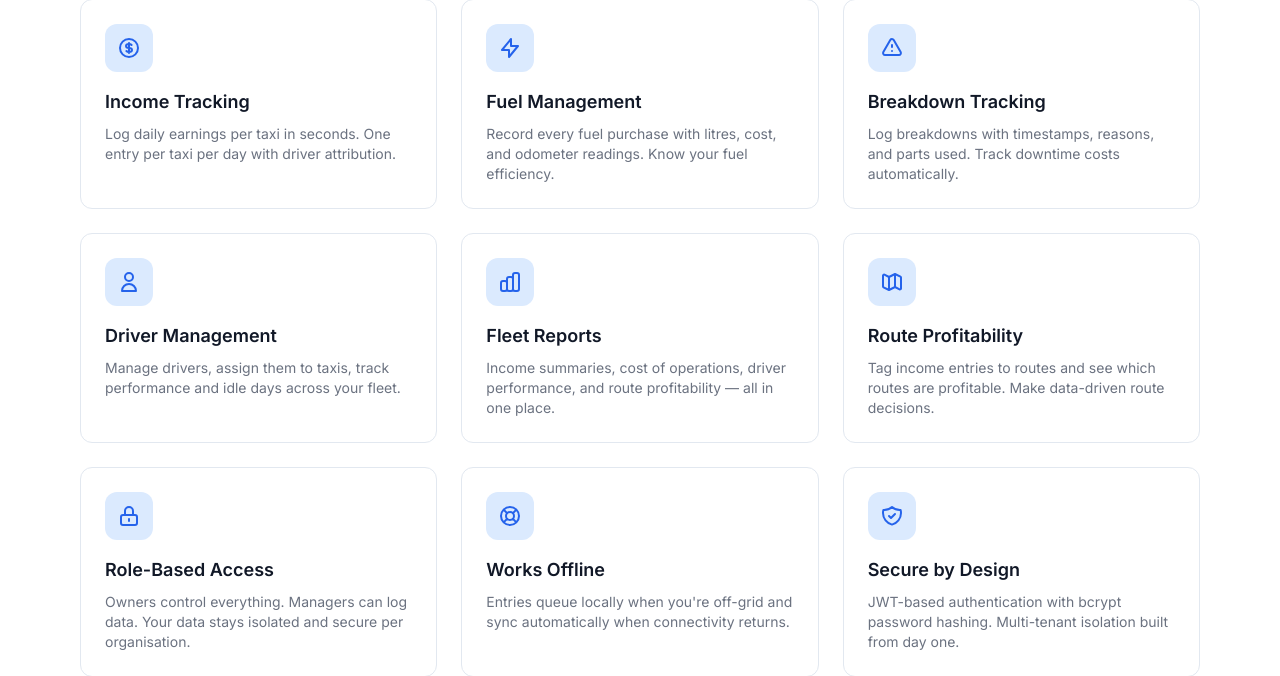
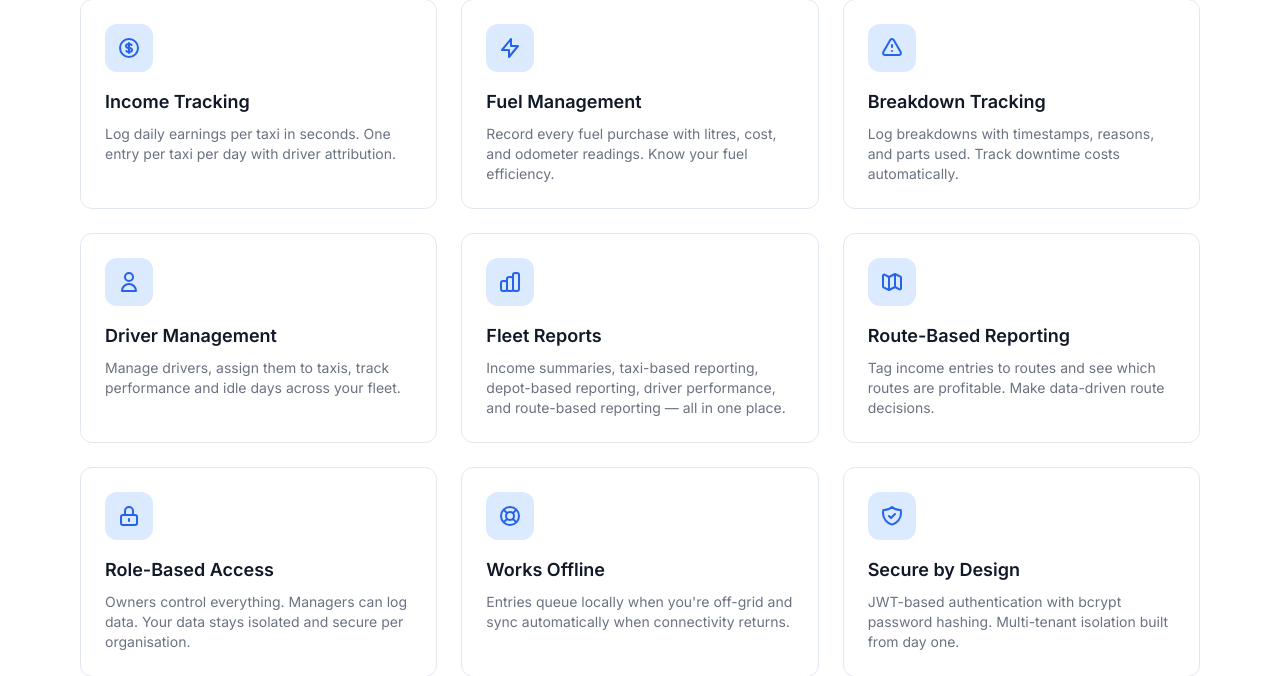
Before and after one commit to za-fleet-management/taxi-ops, a FastAPI app: page /features in a window 1280 px wide. Shown: the part 345-1021 px from the top of the page. Run offline with FastAPI, Linux system fonts and the light colour scheme; some libraries are stand-ins or nearby versions.

```diff
--- a/app/templates/base.html
+++ b/app/templates/base.html
@@ -131,6 +131,9 @@
       </a>
       <div class="ml-4 space-y-1">
         <a href="/reports/executive-summary" class="sidebar-link text-sm {% if request.url.path == '/reports/executive-summary' %}active{% endif %}">Executive Summary</a>
+        <a href="/reports/taxi-profitability" class="sidebar-link text-sm {% if request.url.path == '/reports/taxi-profitability' %}active{% endif %}">Taxi-Based Reporting</a>
+        <a href="/reports/route-profitability" class="sidebar-link text-sm {% if request.url.path == '/reports/route-profitability' %}active{% endif %}">Route-Based Reporting</a>
+        <a href="/reports/depot-costs" class="sidebar-link text-sm {% if request.url.path == '/reports/depot-costs' %}active{% endif %}">Depot-Based Reporting</a>
         <a href="/reports/fixed-vs-variable" class="sidebar-link text-sm {% if request.url.path == '/reports/fixed-vs-variable' %}active{% endif %}">Cost Analysis</a>
         <a href="/reports/revenue-by-period" class="sidebar-link text-sm {% if request.url.path == '/reports/revenue-by-period' %}active{% endif %}">Revenue Trends</a>
         <a href="/reports/payroll-reconciliation" class="sidebar-link text-sm {% if request.url.path == '/reports/payroll-reconciliation' %}active{% endif %}">Payroll</a>
@@ -224,6 +227,9 @@
         <a href="/reports" class="sidebar-link">Reports</a>
         <div class="ml-3 space-y-1">
           <a href="/reports/executive-summary" class="sidebar-link text-sm">Executive Summary</a>
+          <a href="/reports/taxi-profitability" class="sidebar-link text-sm">Taxi-Based Reporting</a>
+          <a href="/reports/route-profitability" class="sidebar-link text-sm">Route-Based Reporting</a>
+          <a href="/reports/depot-costs" class="sidebar-link text-sm">Depot-Based Reporting</a>
           <a href="/reports/fixed-vs-variable" class="sidebar-link text-sm">Cost Analysis</a>
           <a href="/reports/revenue-by-period" class="sidebar-link text-sm">Revenue Trends</a>
           <a href="/reports/payroll-reconciliation" class="sidebar-link text-sm">Payroll</a>
--- a/app/templates/features.html
+++ b/app/templates/features.html
@@ -43,13 +43,13 @@
           <svg class="w-6 h-6" fill="none" stroke="currentColor" viewBox="0 0 24 24"><path stroke-linecap="round" stroke-linejoin="round" stroke-width="2" d="M9 19v-6a2 2 0 00-2-2H5a2 2 0 00-2 2v6a2 2 0 002 2h2a2 2 0 002-2zm0 0V9a2 2 0 012-2h2a2 2 0 012 2v10m-6 0a2 2 0 002 2h2a2 2 0 002-2m0 0V5a2 2 0 012-2h2a2 2 0 012 2v14a2 2 0 01-2 2h-2a2 2 0 01-2-2z"/></svg>
         </div>
         <h3 class="text-lg font-semibold text-gray-900 mb-2">Fleet Reports</h3>
-        <p class="text-gray-500 text-sm">Income summaries, cost of operations, driver performance, and route profitability — all in one place.</p>
+        <p class="text-gray-500 text-sm">Income summaries, taxi-based reporting, depot-based reporting, driver performance, and route-based reporting — all in one place.</p>
       </div>
       <div class="feature-card">
         <div class="icon-circle mb-4">
           <svg class="w-6 h-6" fill="none" stroke="currentColor" viewBox="0 0 24 24"><path stroke-linecap="round" stroke-linejoin="round" stroke-width="2" d="M9 20l-5.447-2.724A1 1 0 013 16.382V5.618a1 1 0 011.447-.894L9 7m0 13l6-3m-6 3V7m6 10l4.553 2.276A1 1 0 0021 18.382V7.618a1 1 0 00-.553-.894L15 4m0 13V4m0 0L9 7"/></svg>
         </div>
-        <h3 class="text-lg font-semibold text-gray-900 mb-2">Route Profitability</h3>
+        <h3 class="text-lg font-semibold text-gray-900 mb-2">Route-Based Reporting</h3>
         <p class="text-gray-500 text-sm">Tag income entries to routes and see which routes are profitable. Make data-driven route decisions.</p>
       </div>
       <div class="feature-card">
--- a/app/templates/reports/depot_costs.html
+++ b/app/templates/reports/depot_costs.html
@@ -3,7 +3,7 @@
 
 {% block content %}
 <div class="mb-6">
-  <h1 class="text-2xl font-bold text-gray-900">Depot Cost & Utilisation</h1>
+  <h1 class="text-2xl font-bold text-gray-900">Depot-Based Reporting</h1>
   <p class="text-sm text-gray-500 mt-1">Workshop and depot activity for {{ data.period.start_date }} to {{ data.period.end_date }}</p>
 </div>
 
--- a/app/templates/reports/route_profitability.html
+++ b/app/templates/reports/route_profitability.html
@@ -3,7 +3,7 @@
 
 {% block content %}
 <div class="mb-6">
-  <h1 class="text-2xl font-bold text-gray-900">Route Profitability</h1>
+  <h1 class="text-2xl font-bold text-gray-900">Route-Based Reporting</h1>
   <p class="text-sm text-gray-500 mt-1">Income and allocated costs per route for {{ data.period.start_date }} to {{ data.period.end_date }}</p>
 </div>
 
--- a/app/templates/reports/taxi_profitability.html
+++ b/app/templates/reports/taxi_profitability.html
@@ -3,7 +3,7 @@
 
 {% block content %}
 <div class="mb-6">
-  <h1 class="text-2xl font-bold text-gray-900">Taxi Profitability</h1>
+  <h1 class="text-2xl font-bold text-gray-900">Taxi-Based Reporting</h1>
   <p class="text-sm text-gray-500 mt-1">Income vs costs per taxi for {{ data.period.start_date }} to {{ data.period.end_date }}</p>
 </div>
 
```
Also changed, not shown: app/templates/reports.html (+9 -8 lines).
